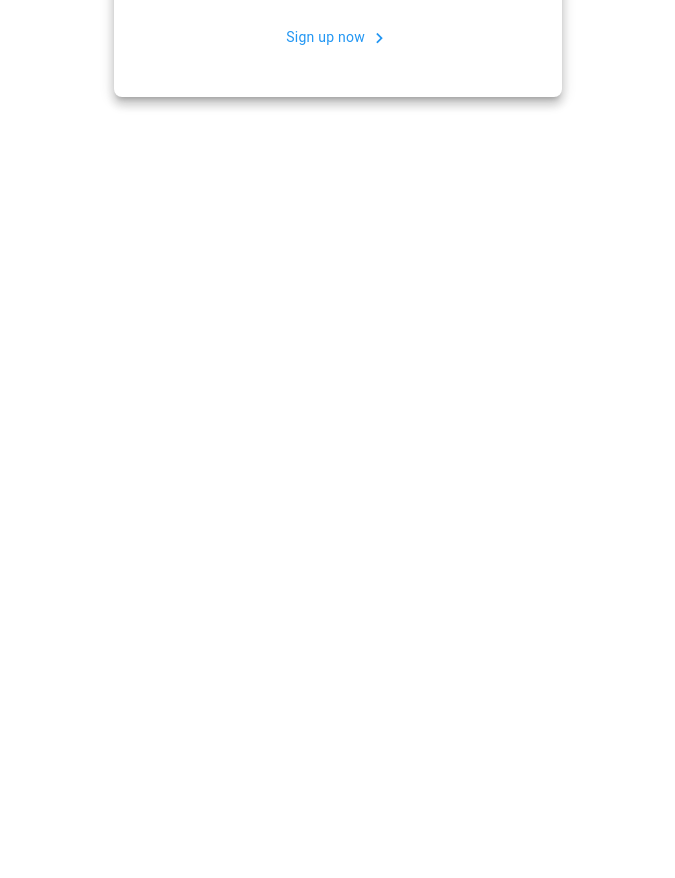
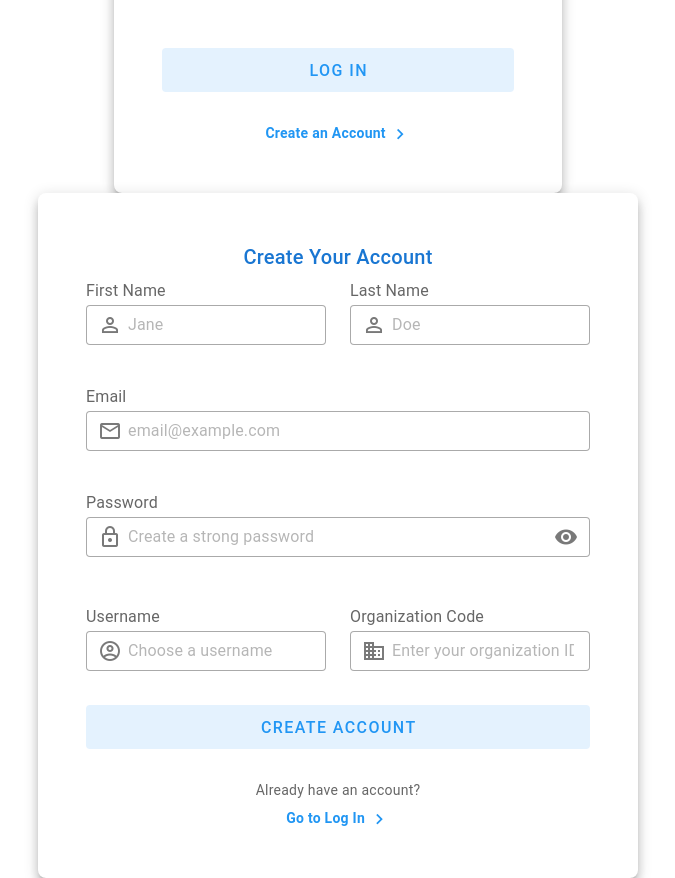
Before and after one commit to ThembaMtshelwane/crystal-forge-meeting-manager, a Vue app in the folder frontend/: page / in a window 1280 px wide. Shown: the part 340-1218 px from the top of the page, without its empty margins (302-977 px from the left). Before the commit the page ends 800 px from the top, so only its background shows below. Built offline with nearby package versions, Linux system fonts and the light colour scheme.

Commit message:
feat: Added the sign up form ui and updated the Login form logic by adding validation

```diff
--- a/frontend/src/components/forms/LoginForm.vue
+++ b/frontend/src/components/forms/LoginForm.vue
@@ -1,7 +1,50 @@
 <script setup lang="ts">
-import { ref } from "vue";
+import { reactive, ref } from "vue";
+import type { VForm } from "vuetify/components";
+
+
+const formData = reactive({
+  email: "",
+  password: "",
+});
+
+
+const form = ref<VForm | null>(null);
+
 
 const visible = ref(false);
+
+// --- Validation Rules ---
+
+// General required rule
+const requiredRule = (value: string) => !!value || "This field is required.";
+
+// Email validation rule
+const emailRule = (value: string) => {
+  const pattern =
+    /^(([^<>()[\]\\.,;:\s@"]+(\.[^<>()[\]\\.,;:\s@"]+)*)|(".+"))@((\[[0-9]{1,3}\.[0-9]{1,3}\.[0-9]{1,3}\.[0-9]{1,3}])|(([a-zA-Z\-0-9]+\.)+[a-zA-Z]{2,}))$/;
+  return pattern.test(value) || "Invalid email format.";
+};
+
+// --- Submission Handler ---
+const handleLogin = async () => {
+  // Use the form ref to trigger validation
+  const { valid } = await form.value!.validate();
+
+  if (valid) {
+    // Validation succeeded, console the data
+    console.log("✅ Login form is valid. Attempting to log in with data:");
+    console.log({
+      // Spread the reactive object to ensure a plain object is logged
+      ...formData,
+    });
+
+    // Add actual login/API call logic here
+  } else {
+    // Validation failed
+    console.log("❌ Login validation failed. Please correct the errors.");
+  }
+};
 </script>
 
 <template>
@@ -12,13 +55,21 @@ const visible = ref(false);
       max-width="448"
       rounded="lg"
     >
+      <div class="text-h6 text-center text-blue-darken-2 mb-4">
+        Welcome Back!
+      </div>
+
+      <v-form ref="form" @submit.prevent="handleLogin">
         <div class="text-subtitle-1 text-medium-emphasis">Email</div>
-
         <v-text-field
+          v-model="formData.email"
+          :rules="[requiredRule, emailRule]"
           density="compact"
           placeholder="Email address"
           prepend-inner-icon="mdi-email-outline"
           variant="outlined"
+          type="email"
+          class="mb-4"
         ></v-text-field>
 
         <div
@@ -26,8 +77,9 @@ const visible = ref(false);
         >
           Password
         </div>
-
         <v-text-field
+          v-model="formData.password"
+          :rules="[requiredRule]"
           :append-inner-icon="visible ? 'mdi-eye-off' : 'mdi-eye'"
           :type="visible ? 'text' : 'password'"
           density="compact"
@@ -35,20 +87,29 @@ const visible = ref(false);
           prepend-inner-icon="mdi-lock-outline"
           variant="outlined"
           @click:append-inner="visible = !visible"
+          class="mb-8"
         ></v-text-field>
 
-      <v-btn class="mb-4" color="blue" size="large" variant="tonal" block>
+        <v-btn
+          type="submit"
+          class="mb-4"
+          color="blue"
+          size="large"
+          variant="tonal"
+          block
+        >
           Log In
         </v-btn>
+      </v-form>
 
       <v-card-text class="text-center">
         <a
-          class="text-blue text-decoration-none"
+          class="text-blue text-decoration-none font-weight-bold"
           href="#"
           rel="noopener noreferrer"
           target="_blank"
         >
-          Sign up now <v-icon icon="mdi-chevron-right"></v-icon>
+          Create an Account <v-icon icon="mdi-chevron-right"></v-icon>
         </a>
       </v-card-text>
     </v-card>
--- /dev/null
+++ b/frontend/src/components/forms/SignUpForm.vue
@@ -0,0 +1,191 @@
+<script setup lang="ts">
+import { reactive, ref } from "vue";
+import type { VForm } from "vuetify/components";
+
+// Use a reactive object to hold all form fields
+const formData = reactive({
+  firstName: "",
+  lastName: "",
+  email: "",
+  username: "",
+  password: "",
+  organizationId: "",
+});
+
+// Ref to access the Vuetify form component for validation
+const form = ref<VForm | null>(null);
+
+// State for password visibility toggling
+const visible = ref(false);
+
+// --- Validation Rules ---
+
+// General required rule
+const requiredRule = (value: string) => !!value || "This field is required.";
+
+// Email validation rule
+const emailRule = (value: string) => {
+  const pattern =
+    /^(([^<>()[\]\\.,;:\s@"]+(\.[^<>()[\]\\.,;:\s@"]+)*)|(".+"))@((\[[0-9]{1,3}\.[0-9]{1,3}\.[0-9]{1,3}\.[0-9]{1,3}])|(([a-zA-Z\-0-9]+\.)+[a-zA-Z]{2,}))$/;
+  return pattern.test(value) || "Invalid email format.";
+};
+
+// Password validation rule (e.g., min length 8)
+const passwordRule = (value: string) =>
+  value.length >= 8 || "Password must be at least 8 characters.";
+
+// --- Submission Handler ---
+
+const handleSignUp = async () => {
+  // Use the form ref to trigger validation
+  const { valid } = await form.value!.validate();
+
+  if (valid) {
+    // Validation succeeded, console the data
+    console.log("✅ Form is valid. Attempting to sign up with data:");
+    console.log({
+      // Spread the reactive object to ensure a plain object is logged
+      ...formData,
+      // Optional: don't log the raw password in a real app,
+      // but for demonstration we show all validated data.
+    });
+
+    // Add actual sign-up/API call logic here
+
+    // Example: Optional reset
+    // form.value?.reset();
+
+  } else {
+    // Validation failed
+    console.log("❌ Form validation failed. Please correct the errors.");
+  }
+};
+</script>
+
+<template>
+  <v-card class="mx-auto pa-12 pb-8" elevation="8" max-width="600" rounded="lg">
+    <div class="text-h6 text-center text-blue-darken-2 mb-4">
+      Create Your Account
+    </div>
+
+    <v-form ref="form" @submit.prevent="handleSignUp">
+      <v-container fluid class="pa-0">
+        <v-row>
+          <v-col cols="12" md="6" class="py-0">
+            <div class="text-subtitle-1 text-medium-emphasis">First Name</div>
+            <v-text-field
+              v-model="formData.firstName"
+              :rules="[requiredRule]"
+              density="compact"
+              placeholder="Jane"
+              prepend-inner-icon="mdi-account-outline"
+              variant="outlined"
+              class="mb-4"
+            ></v-text-field>
+          </v-col>
+          <v-col cols="12" md="6" class="py-0">
+            <div class="text-subtitle-1 text-medium-emphasis">Last Name</div>
+            <v-text-field
+              v-model="formData.lastName"
+              :rules="[requiredRule]"
+              density="compact"
+              placeholder="Doe"
+              prepend-inner-icon="mdi-account-outline"
+              variant="outlined"
+              class="mb-4"
+            ></v-text-field>
+          </v-col>
+        </v-row>
+
+        <v-row>
+          <v-col cols="12" class="py-0">
+            <div class="text-subtitle-1 text-medium-emphasis">Email</div>
+            <v-text-field
+              v-model="formData.email"
+              :rules="[requiredRule, emailRule]"
+              density="compact"
+              placeholder="email@example.com"
+              prepend-inner-icon="mdi-email-outline"
+              variant="outlined"
+              type="email"
+              class="mb-4"
+            ></v-text-field>
+          </v-col>
+        </v-row>
+
+        <v-row>
+          <v-col cols="12" class="py-0">
+            <div
+              class="text-subtitle-1 text-medium-emphasis d-flex align-center justify-space-between"
+            >
+              Password
+            </div>
+            <v-text-field
+              v-model="formData.password"
+              :rules="[requiredRule, passwordRule]"
+              :append-inner-icon="visible ? 'mdi-eye-off' : 'mdi-eye'"
+              :type="visible ? 'text' : 'password'"
+              density="compact"
+              placeholder="Create a strong password"
+              prepend-inner-icon="mdi-lock-outline"
+              variant="outlined"
+              @click:append-inner="visible = !visible"
+              class="mb-6"
+            ></v-text-field>
+          </v-col>
+        </v-row>
+
+        <v-row>
+          <v-col cols="12" md="6" class="py-0">
+            <div class="text-subtitle-1 text-medium-emphasis">Username</div>
+            <v-text-field
+              v-model="formData.username"
+              :rules="[requiredRule]"
+              density="compact"
+              placeholder="Choose a username"
+              prepend-inner-icon="mdi-account-circle-outline"
+              variant="outlined"
+              class="mb-4"
+            ></v-text-field>
+          </v-col>
+          <v-col cols="12" md="6" class="py-0">
+            <div class="text-subtitle-1 text-medium-emphasis">
+              Organization Code
+            </div>
+            <v-text-field
+              v-model="formData.organizationId"
+              :rules="[requiredRule]"
+              density="compact"
+              placeholder="Enter your organization ID"
+              prepend-inner-icon="mdi-domain"
+              variant="outlined"
+              class="mb-4"
+            ></v-text-field>
+          </v-col>
+        </v-row>
+      </v-container>
+
+      <v-btn
+        type="submit"
+        class="mb-4 mt-2"
+        color="blue"
+        size="large"
+        variant="tonal"
+        block
+      >
+        Create Account
+      </v-btn>
+    </v-form>
+
+    <v-card-text class="text-center">
+      <div class="text-medium-emphasis mb-2">Already have an account?</div>
+      <a
+        class="text-blue text-decoration-none font-weight-bold"
+        href="#"
+        rel="noopener noreferrer"
+      >
+        Go to Log In <v-icon icon="mdi-chevron-right"></v-icon>
+      </a>
+    </v-card-text>
+  </v-card>
+</template>
--- a/frontend/src/views/HomeView.vue
+++ b/frontend/src/views/HomeView.vue
@@ -1,6 +1,7 @@
 <script setup lang="ts">
 import { useDisplay } from "vuetify";
-import LoginForm from "@/components/forms/LoginForm.vue"
+import LoginForm from "@/components/forms/LoginForm.vue";
+import SignUpForm from "@/components/forms/SignUpForm.vue";
 
 const display = useDisplay();
 </script>
@@ -18,7 +19,8 @@ const display = useDisplay();
     </v-app-bar>
 
     <v-main>
-      <LoginForm/>
+      <LoginForm />
+      <SignUpForm />
     </v-main>
   </v-app>
 </template>
```
Lines whose indentation alone changed are shown as unchanged.
